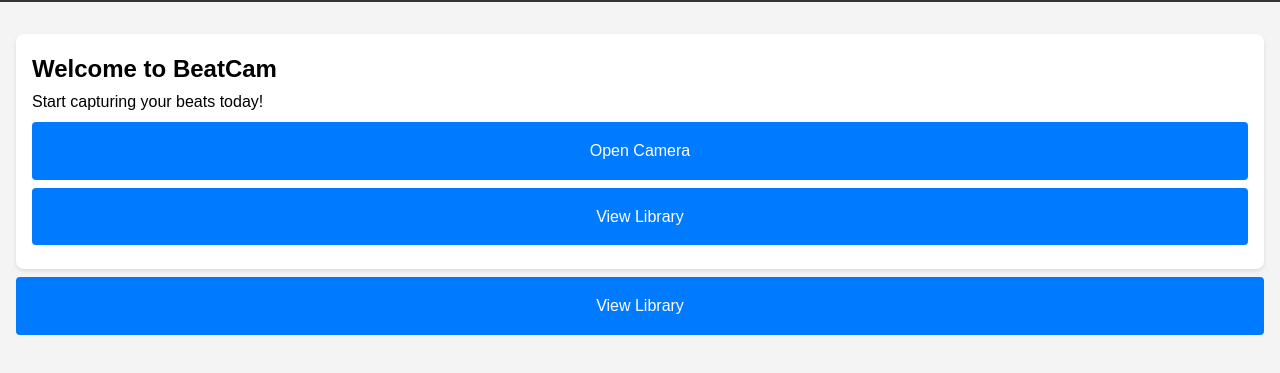
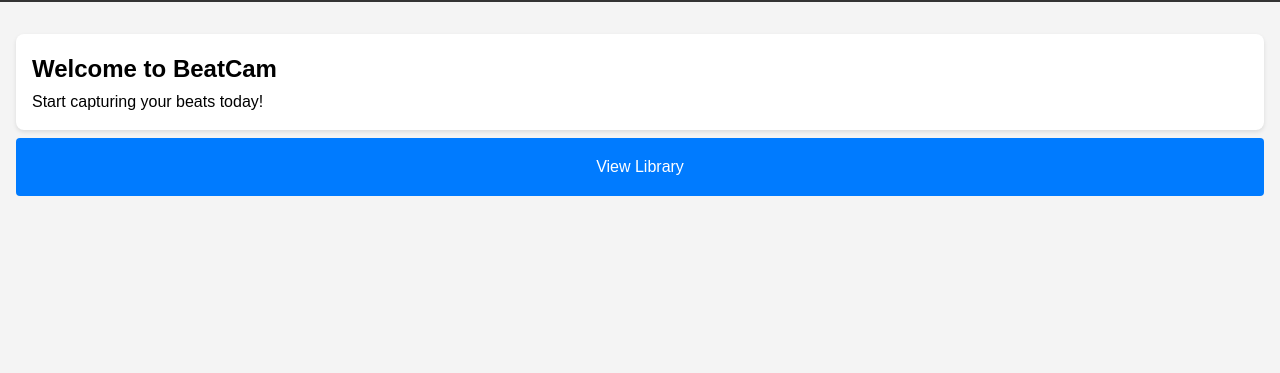
Before and after one commit to mzayaan/BeatCam, a plain HTML site: page public/home.html in a window 1280 px wide. Shown: the part 81-454 px from the top of the page. Drawn offline with Linux system fonts and the light colour scheme.

Commit message:
Update test

```diff
--- a/public/home.html
+++ b/public/home.html
@@ -60,8 +60,6 @@
     <div class="main-content">
         <h2>Welcome to BeatCam</h2>
         <p>Start capturing your beats today!</p>
-        <a href="#" class="button">Open Camera</a>
-        <a href="#" class="button">View Library</a>
     </div>
 
     <a href="#" class="button">View Library</a>
```
